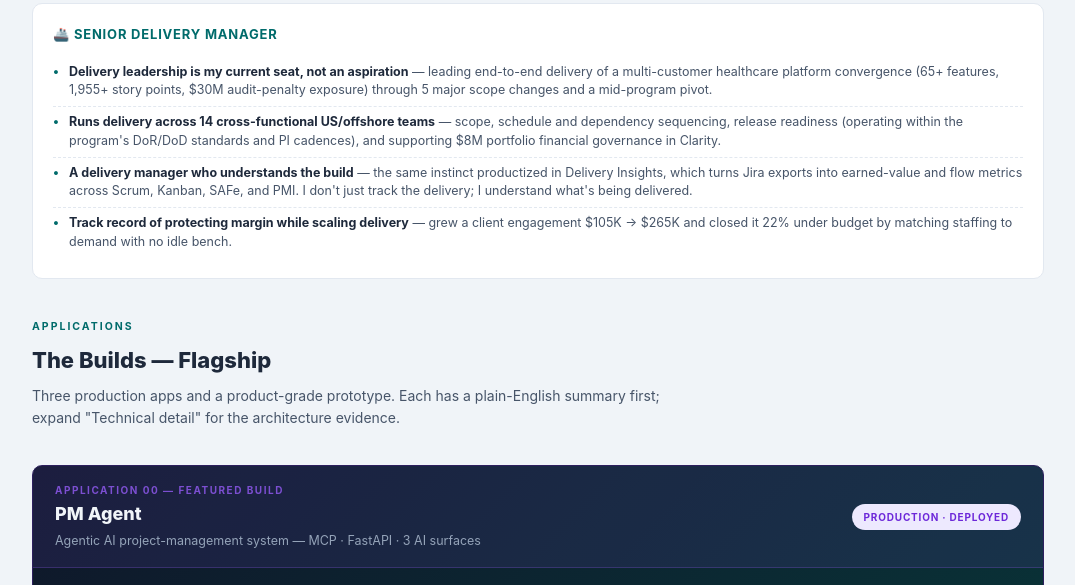
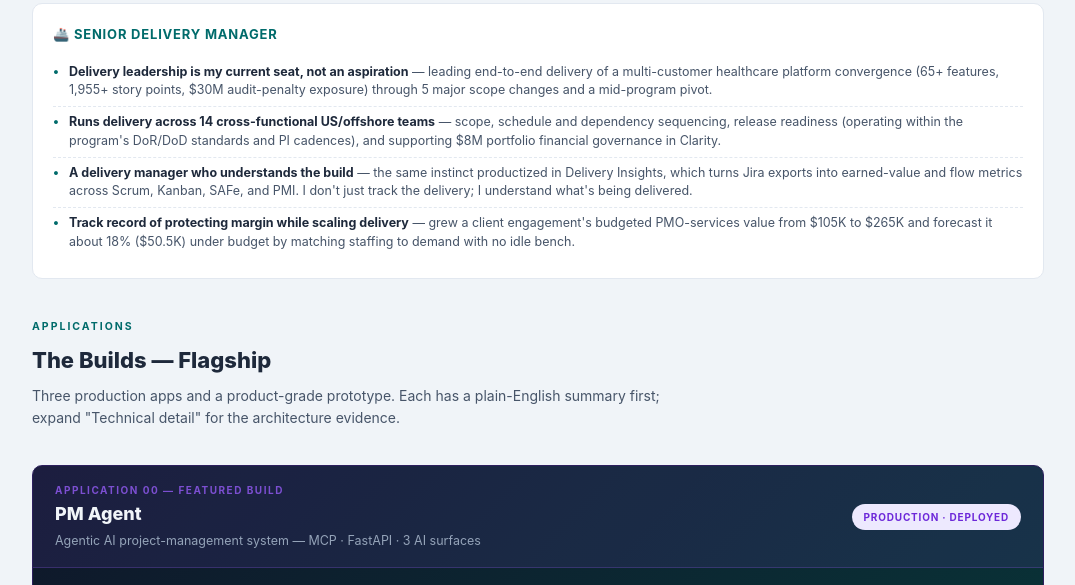
Before and after one commit to chrismc89/cm-portfolio, a plain HTML site: page index.html in a window 1280 px wide. Shown: the part 1763-2348 px from the top of the page, without its empty margins (102-1177 px from the left). Drawn offline with Linux system fonts and the light colour scheme.

Commit message:
Align Indorama budget wording with evidence (forecast ~18% under budget)

```diff
--- a/index.html
+++ b/index.html
@@ -290,7 +290,7 @@ footer .copyright { margin-top: 20px; font-size: 10.5px; color: #334155; }
 <li><strong>Delivery leadership is my current seat, not an aspiration</strong> — leading end-to-end delivery of a multi-customer healthcare platform convergence (65+ features, 1,955+ story points, $30M audit-penalty exposure) through 5 major scope changes and a mid-program pivot.</li>
 <li><strong>Runs delivery across 14 cross-functional US/offshore teams</strong> — scope, schedule and dependency sequencing, release readiness (operating within the program's DoR/DoD standards and PI cadences), and supporting $8M portfolio financial governance in Clarity.</li>
 <li><strong>A delivery manager who understands the build</strong> — the same instinct productized in Delivery Insights, which turns Jira exports into earned-value and flow metrics across Scrum, Kanban, SAFe, and PMI. I don't just track the delivery; I understand what's being delivered.</li>
-<li><strong>Track record of protecting margin while scaling delivery</strong> — grew a client engagement $105K → $265K and closed it 22% under budget by matching staffing to demand with no idle bench.</li>
+<li><strong>Track record of protecting margin while scaling delivery</strong> — grew a client engagement's budgeted PMO-services value from $105K to $265K and forecast it about 18% ($50.5K) under budget by matching staffing to demand with no idle bench.</li>
 </ul>
 </div>
 </div>
@@ -519,7 +519,7 @@ footer .copyright { margin-top: 20px; font-size: 10.5px; color: #334155; }
 <!-- NEW: surface the business wins near the top of About -->
 <div class="wins-row">
 <div class="win-card"><div class="win-num">$30M</div><div class="win-label">Audit-penalty exposure managed on a legacy-platform convergence</div></div>
-<div class="win-card"><div class="win-num">$105K → $265K</div><div class="win-label">Grew a client engagement 151% — and closed it 22% under budget</div></div>
+<div class="win-card"><div class="win-num">$105K → $265K</div><div class="win-label">Grew budgeted PMO-services value 151% — forecast ~18% under budget</div></div>
 <div class="win-card"><div class="win-num">$5.2M</div><div class="win-label">Revenue opportunity unlocked via a Home Health build with a national payer</div></div>
 </div>
 
```
